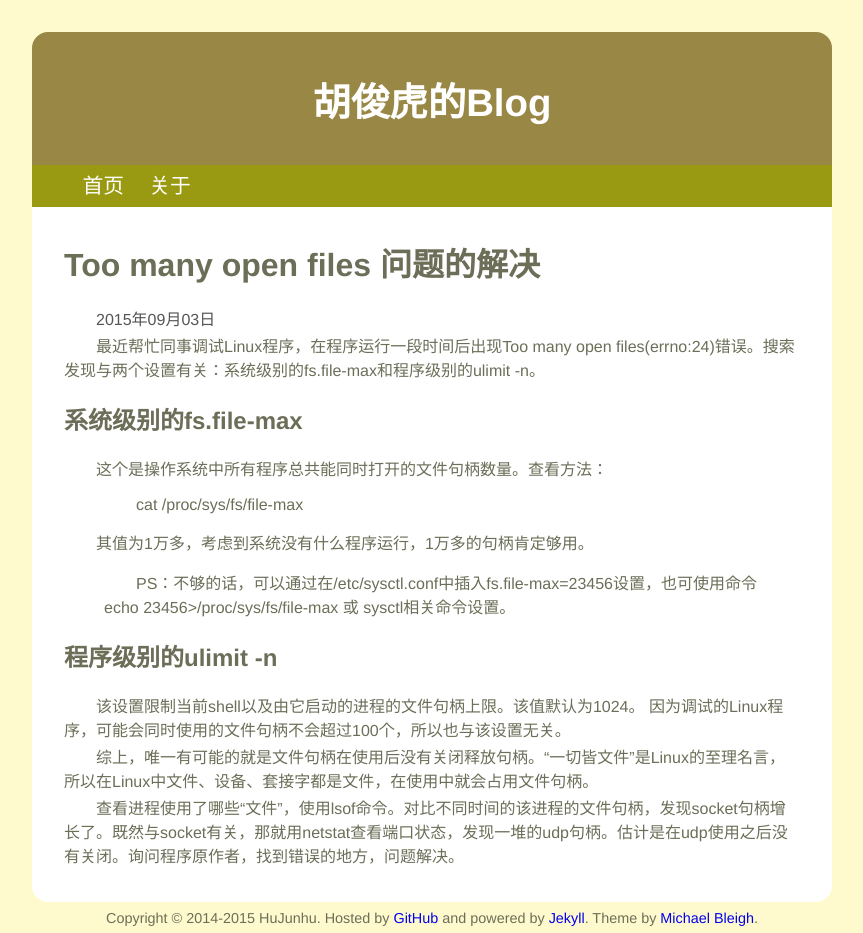
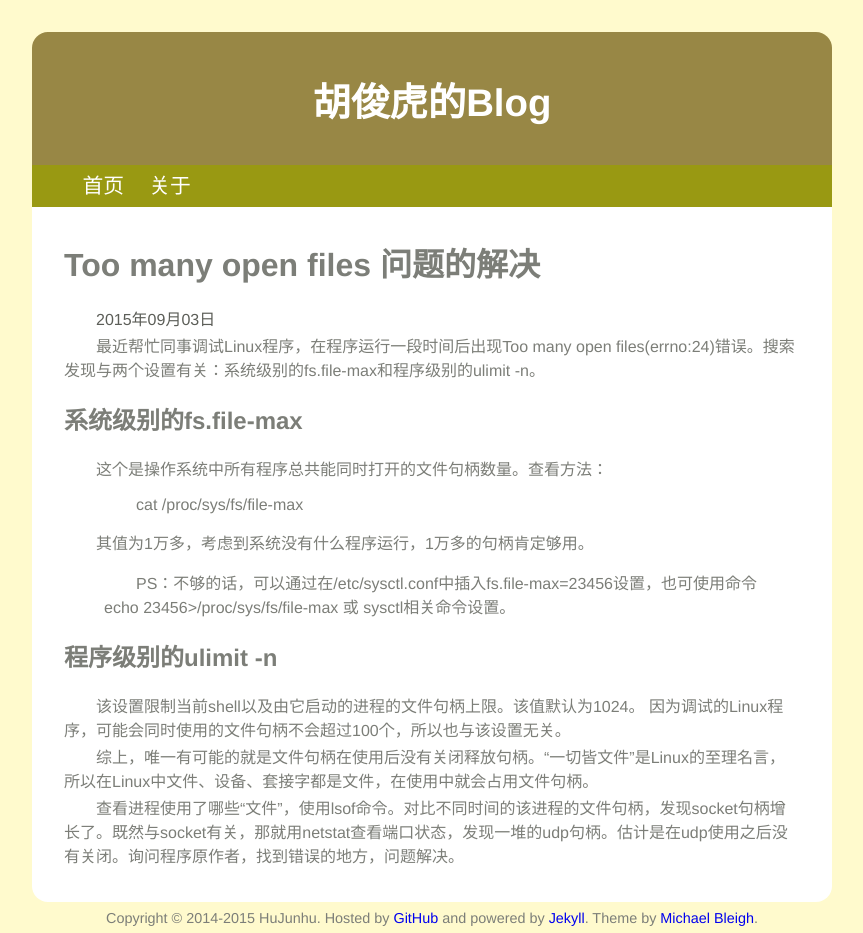
Before and after one commit to hujunhu/hujunhu.github.io, a Jekyll site: the page built from _posts/2015-09-03-too-many-open-files.md, in a window 1280 px wide. Shown: the whole page, without its empty margins (208-1071 px from the left). Built offline with Jekyll 4.4.1, drawn with Linux system fonts in a browser that asks for light colours.

Commit message:
字体颜色更改

```diff
--- a/css/all.css
+++ b/css/all.css
@@ -5,7 +5,7 @@ html, body {
 body {
   font-family: Helvetica,Arial,"Microsoft YaHei","微软雅黑",STXihei,"华文细黑",SimSun,"宋体",sans-serif;
   background: #FFFACD;
-  color: #6C6E58;
+  color: #7C7E78;
 }
 
 a:link {
@@ -76,7 +76,7 @@ a:link {
 }
 
 #content p.post-meta {
-  color: #555;
+  color: #5c5e58;
 }
 
 #post_list ul {
```
